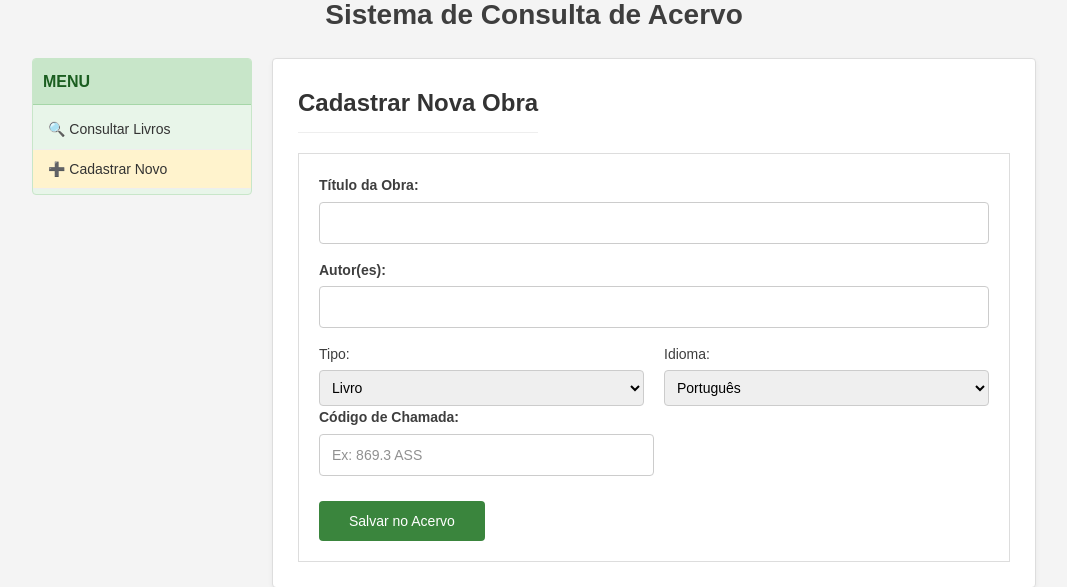
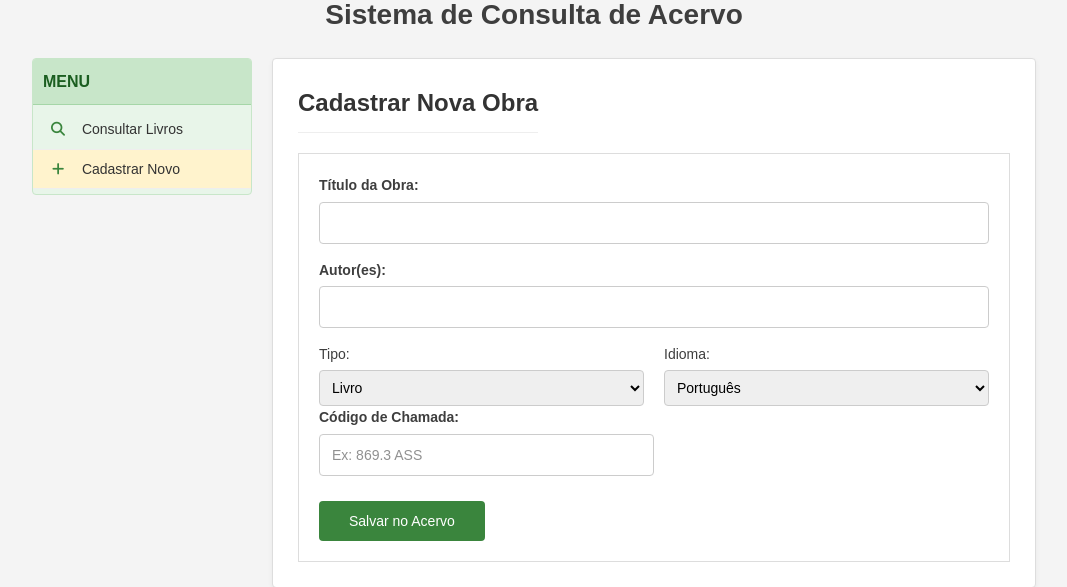
Before and after one commit to sofii4/Sistema-Biblioteca, a Flask app: page /admin in a window 1280 px wide. Shown: the part 165-752 px from the top of the page, without its empty margins (106-1173 px from the left). Run offline with Flask 3, Linux system fonts and the light colour scheme; the visitor is signed in with stand-in values (Sample User, id 1); some libraries are stand-ins or nearby versions.

Commit message:
style: replace menu icons

```diff
--- a/static/css/styles.css
+++ b/static/css/styles.css
@@ -414,3 +414,16 @@ input:focus{
     background-color: #e8f5e9 !important;
     color: #1b5e20 !important;
 }
+
+
+/* MENU */
+.widget ul li a i {
+    margin-right: 10px;
+    color: #3A853D;
+    width: 20px;
+    text-align: center;
+}
+
+.menu-admin {
+    background-color: #fff3cd;
+}
--- a/templates/base.html
+++ b/templates/base.html
@@ -8,7 +8,6 @@
     <link rel="stylesheet" href="https://cdnjs.cloudflare.com/ajax/libs/font-awesome/6.5.1/css/all.min.css"
         integrity="sha512-DTOQO9RWCH3ppGqcWaEA1BIZOC6xxalwEsw9c2QQeAIftl+Vegovlnee1c9QX4TctnWMn13TZye+giMm8e2LwA=="
         crossorigin="anonymous" referrerpolicy="no-referrer" />
-    <link rel="stylesheet" href="https://cdnjs.cloudflare.com/ajax/libs/font-awesome/6.4.0/css/all.min.css">
     <link rel="stylesheet" href="https://cdn.jsdelivr.net/npm/choices.js/public/assets/styles/choices.min.css" />
     <script src="https://cdn.jsdelivr.net/npm/choices.js/public/assets/scripts/choices.min.js"></script>
     <link rel="stylesheet" href="{{ url_for('static', filename='css/styles.css') }}">
@@ -38,9 +37,17 @@
             <div class="widget">
                 <h2>Menu</h2>
                 <ul>
-                    <li><a href="{{ url_for('index') }}">🔍 Consultar Livros</a></li>
+                    <li>
+                        <a href="{{ url_for('index') }}">
+                            <i class="fa-solid fa-magnifying-glass"></i> Consultar Livros
+                        </a>
+                    </li>
                     {% if session.get('usuario_logado') %}
-                    <li style="background: #fff3cd;"><a href="{{ url_for('admin') }}">➕ Cadastrar Novo</a></li>
+                    <li class="menu-admin">
+                        <a href="{{ url_for('admin') }}">
+                            <i class="fa-solid fa-plus"></i> Cadastrar Novo
+                        </a>
+                    </li>
                     {% endif %}
                 </ul>
             </div>
```
